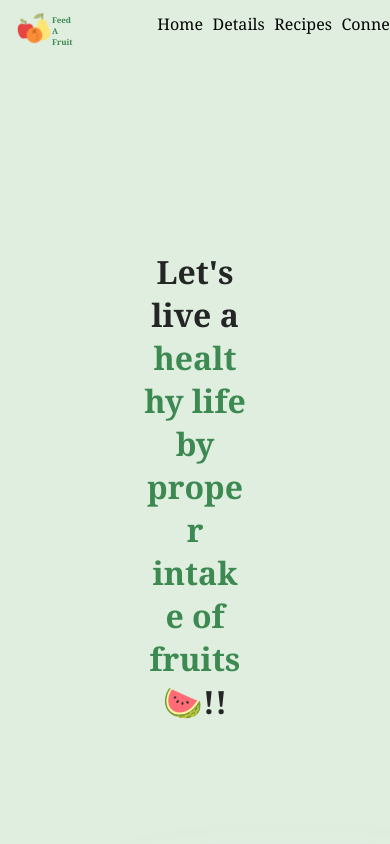
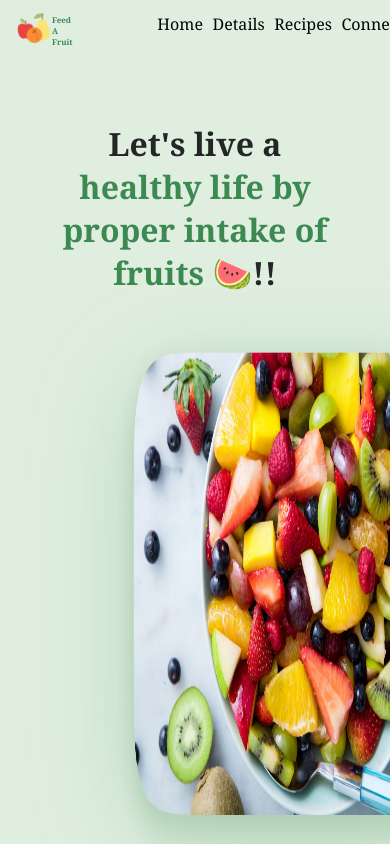
Before and after one commit to snehafarkya/Feed-a-fruit, a React (Create React App) app: page / in a window 390 px wide. Shown: the top 844 px of the page. Built offline with nearby package versions, Linux system fonts and the light colour scheme.

Commit message:
home page responsive

```diff
--- a/src/App.css
+++ b/src/App.css
@@ -388,6 +388,9 @@ footer{
         display: block;
         margin: 1em;
     }
+    .titl{
+        margin: 1em;
+    }
     #img{
         width: 95%;
     }
```
